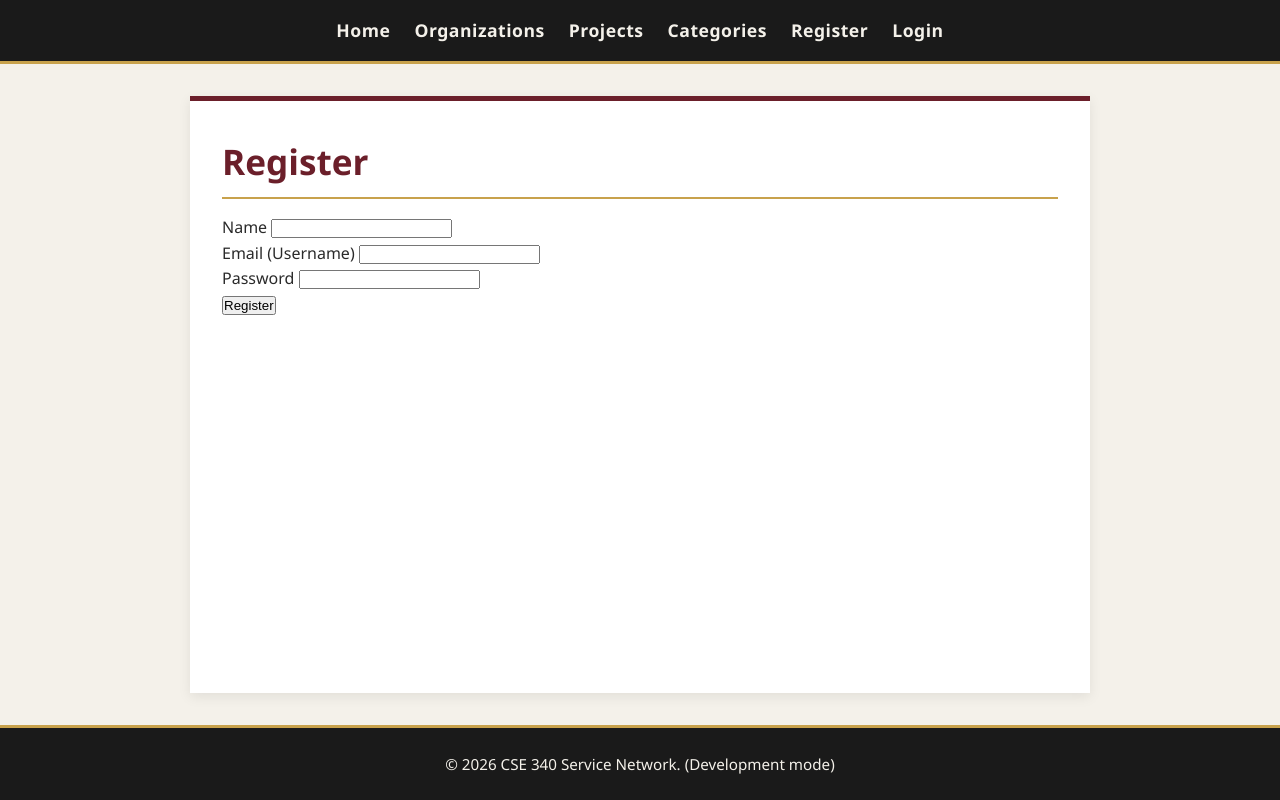
After one commit to eugebyuidaho/cse340-course-repo, a Node server app: page /register in a window 1280 px wide. The commit adds this page. Run offline with Node 20, Linux system fonts and the light colour scheme.

Commit message:
W05 learning activities

```diff
--- a/package.json
+++ b/package.json
@@ -19,6 +19,7 @@
     "start": "node server.js"
   },
   "dependencies": {
+    "bcrypt": "^6.0.0",
     "ejs": "^7.0.2",
     "express": "^4.22.3",
     "express-session": "^1.19.0",
--- a/server.js
+++ b/server.js
@@ -57,6 +57,11 @@ app.use((req, res, next) => {
 
 // Middleware to make NODE_ENV available to all templates
 app.use((req, res, next) => {
+    res.locals.isLoggedIn = false;
+    if (req.session && req.session.user) {
+        res.locals.isLoggedIn = true;
+    }
+
     res.locals.NODE_ENV = NODE_ENV;
     next();
 });
--- /dev/null
+++ b/src/controllers/users.js
@@ -0,0 +1,73 @@
+import bcrypt from 'bcrypt';
+import { createUser, authenticateUser } from '../models/users.js';
+
+const showUserRegistrationForm = (req, res) => {
+    res.render('register', { title: 'Register' });
+};
+
+const processUserRegistrationForm = async (req, res) => {
+    const { name, email, password } = req.body;
+
+    try {
+        // Hash the password before storing it
+        const salt = await bcrypt.genSalt(10);
+        const passwordHash = await bcrypt.hash(password, salt);
+
+        // Create the user in the database
+        const userId = await createUser(name, email, passwordHash);
+
+        // Redirect to the home page after successful registration
+        req.flash('success', 'Registration successful! Please log in.');
+        res.redirect('/');
+    } catch (error) {
+        console.error('Error registering user:', error);
+        req.flash('error', 'An error occurred during registration. Please try again.');
+        res.redirect('/register');
+    }
+};
+
+const showLoginForm = (req, res) => {
+    res.render('login', { title: 'Login' });
+};
+
+const processLoginForm = async (req, res) => {
+    const { email, password } = req.body;
+
+    const user = await authenticateUser(email, password);
+
+    if (user) {
+        req.session.user = user;
+        req.flash('success', 'Login successful!');
+        console.log('User logged in:', user);
+        res.redirect('/dashboard'); // Redirect to the dashboard after successful login
+    } else {
+        req.flash('error', 'Login failed. Please check your credentials.');
+        res.redirect('/login');
+    }
+};
+
+const processLogout = (req, res) => {
+    req.session.destroy(() => {
+        res.redirect('/login');
+    });
+};
+
+const requireLogin = (req, res, next) => {
+    if (!req.session || !req.session.user) {
+        req.flash('error', 'You must be logged in to access that page.');
+        return res.redirect('/login');
+    }
+    next();
+};
+
+const showDashboard = (req, res) => {
+    const user = req.session.user;
+    res.render('dashboard', {
+        title: 'Dashboard',
+        name: user.name,
+        email: user.email
+    });
+};
+
+
+export { showUserRegistrationForm, processUserRegistrationForm, showLoginForm, processLoginForm, processLogout, requireLogin, showDashboard };
--- a/src/views/home.ejs
+++ b/src/views/home.ejs
@@ -8,6 +8,10 @@
 
        <img class="main-logo" src="images/cse340-service-network.png" alt="CSE 340 Service Network Logo">
 
+       <% if (isLoggedIn) { %>
+            <p><a href="/dashboard">My Dashboard</a></p>
+        <% } %>
+
    </main>
 
    <%- include('partials/footer') %>
--- a/src/views/partials/header.ejs
+++ b/src/views/partials/header.ejs
@@ -13,16 +13,20 @@
             <li><a href="/organizations">Organizations</a></li>
             <li><a href="/projects">Projects</a></li>
             <li><a href="/categories">Categories</a></li>
+            <% if (isLoggedIn) { %>
+                <li><a href="/logout">Logout</a></li>
+            <% } else { %>
+                <li><a href="/register">Register</a></li>
+                <li><a href="/login">Login</a></li>
+            <% } %>
         </ul>
     </nav>
 
-<% const messages = flash(); %>
+    <% const messages = flash(); %>
     <% Object.keys(messages).forEach(type => { %>
         <% if (messages[type].length > 0) { %>
-
-                <% messages[type].forEach(msg => { %>
-                    <%= msg %>
-                <% }); %>
-
+            <% messages[type].forEach(msg => { %>
+                <div class="alert <%= type %>"><%= msg %></div>
+            <% }); %>
         <% } %>
     <% }); %>
--- /dev/null
+++ b/src/views/register.ejs
@@ -0,0 +1,40 @@
+<%- include('partials/header') %>
+<main>
+    <h1><%= title %></h1>
+
+    <form action="/register" method="POST">
+        <div class="form-group">
+            <label for="name">Name</label>
+            <input
+                type="text"
+                id="name"
+                name="name"
+                required
+            />
+        </div>
+
+        <div class="form-group">
+            <label for="email">Email (Username)</label>
+            <input
+                type="email"
+                id="email"
+                name="email"
+                required
+            />
+        </div>
+
+        <div class="form-group">
+            <label for="password">Password</label>
+            <input
+                type="password"
+                id="password"
+                name="password"
+                required
+            />
+        </div>
+
+        <button type="submit">Register</button>
+    </form>
+
+</main>
+<%- include('partials/footer') %>
```
Also changed, not shown: src/models/users.js (added, +65 -0 lines), src/routes.js (+13 -0 lines), src/setup.sql (+22 -0 lines), src/views/dashboard.ejs (added, +12 -0 lines), src/views/login.ejs (added, +30 -0 lines), 1 other file.
